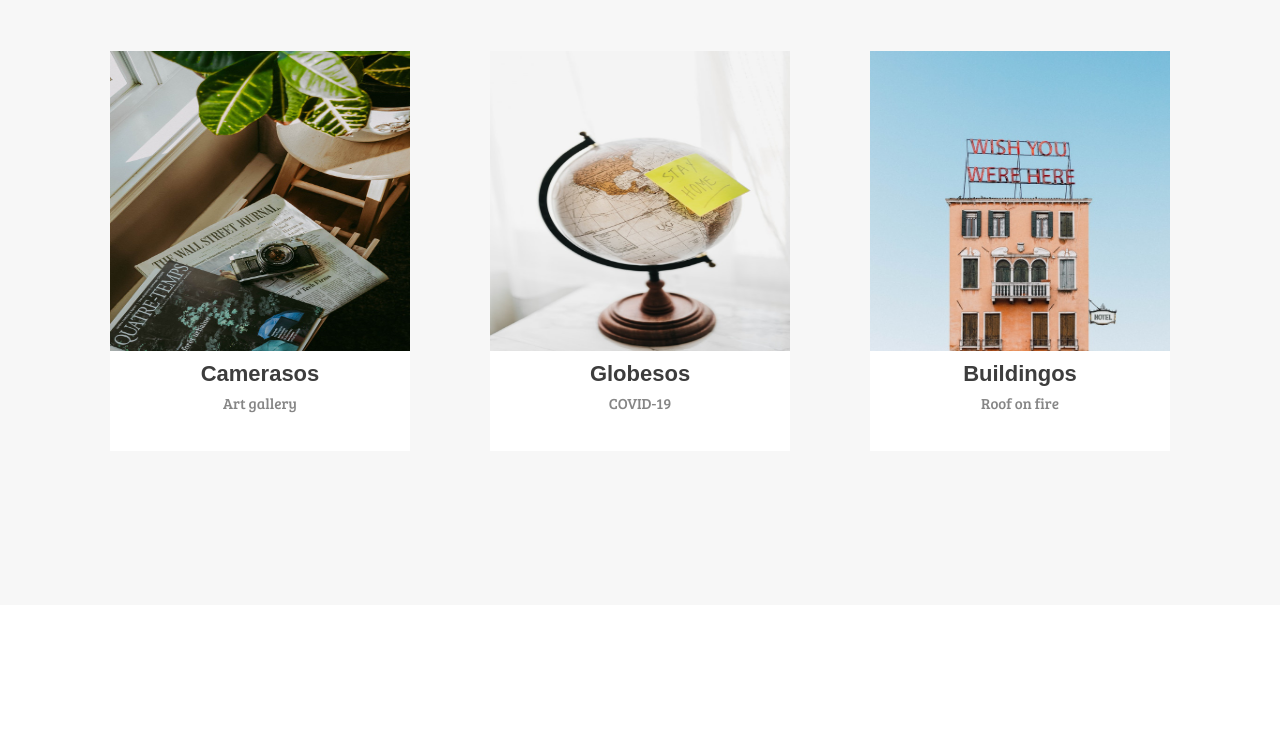
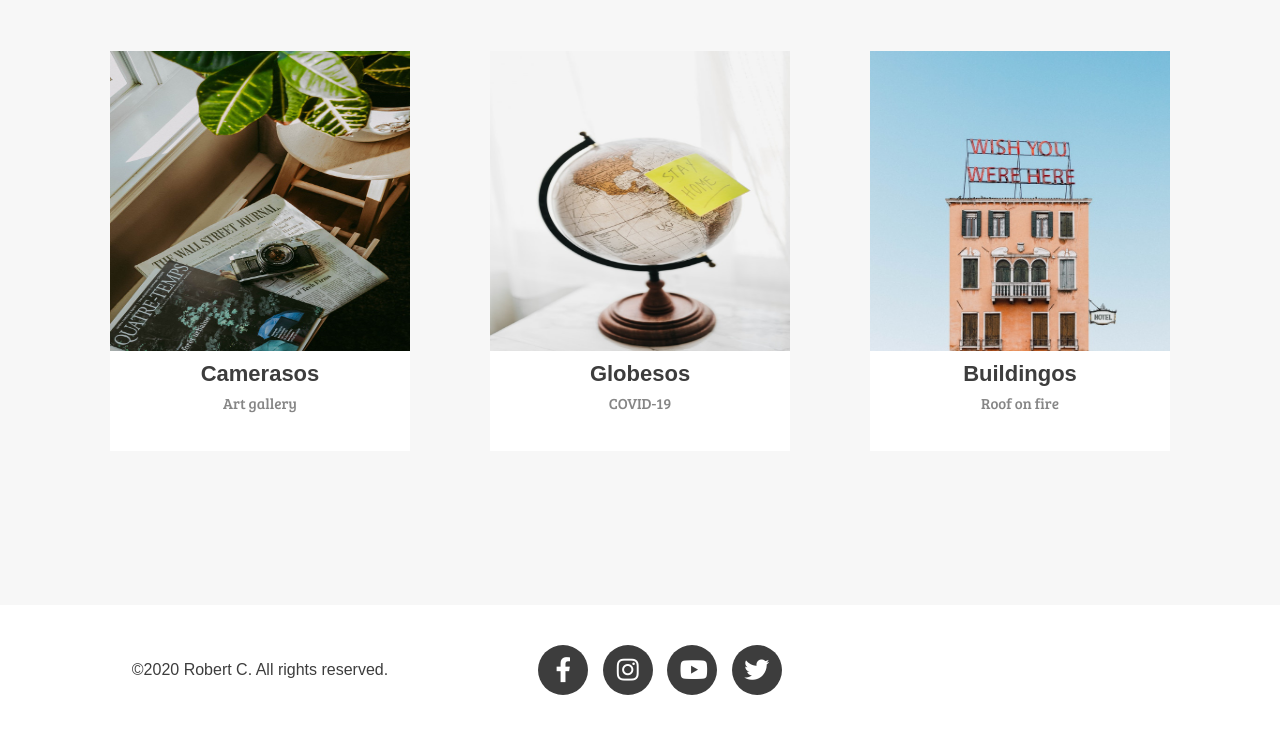
Before and after one commit to RobertCiechowski/zadanie-1-golden, a website: page index.html in a window 1280 px wide. Shown: the part 1964-2697 px from the top of the page. Before the commit the page ends 2569 px from the top, so only its background shows below. Drawn offline with Linux system fonts and the light colour scheme; a web font is replaced by a local one.

Commit message:
Add footer - html code and css styles

```diff
--- a/index.html
+++ b/index.html
@@ -131,7 +131,24 @@
                 </div>
             </div>
         </section>
+<!-- FOOTER -->
         <footer>
+            <div class="container">
+                <div class="row">
+                    <div class="col-4">
+                        <p>&copy;2020 Robert C. All rights reserved.</p>
+                    </div>
+                    <div class="col-4">
+                        <ul>
+                            <li><a href="#"><i class="fab fa-facebook-f"></i></a></li>
+                            <li><a href="#"><i class="fab fa-instagram"></i></a></li>
+                            <li><a href="#"><i class="fab fa-youtube"></i></a></li>
+                            <li><a href="#"><i class="fab fa-twitter pr-2"></i></a></li>
+                        </ul>
+                    </div>
+                    <div class="col-4"></div>
+                </div>
+            </div>
         </footer>
     </body>
 </html>
--- a/sass/style.scss
+++ b/sass/style.scss
@@ -69,6 +69,16 @@ section {
     padding: 5px 0 0 0;
 }
 
+ul {
+    margin: 0;
+    list-style-type: none;
+    display: inline-block;
+}
+
+li {
+    display: inline-block;
+}
+
 /* ====== Splash ====== */
 
 .splash {
@@ -123,14 +133,10 @@ section {
 }
 
 .navigation ul {
-    margin: 0;
-    list-style-type: none;
-    display: inline-block;
     width: 80%;
 }
 
 .navigation li {
-    display: inline-block;
     padding-right: 20px;
     color: #FFFFFF;
     font-size: 16px;
@@ -174,6 +180,13 @@ section {
     border-radius: 50%;
 }
 
+.services i:hover {
+    color: #FFFFFF;
+    box-shadow: 0 0 20px #FED136;
+    background-color: #FED136;
+    transition: 0.6s;
+}
+
 /* ====== Section - PORTFOLIO ====== */
 
 .portfolio {
@@ -199,3 +212,34 @@ section {
     left: 40px;
     padding: 10px 0 0 0;
 }
+
+.box-text:hover {
+    box-shadow: 0 0 20px #FED136;
+    background-color: #FED136;
+    transition: 0.6s;
+}
+
+/* ====== FOOTER ====== */
+
+footer {
+    color: #3D3D3D;
+    margin: 40px 5px 40px 5px;
+}
+
+footer i {
+    margin: 0 5px 0 5px;
+    padding: 12.5px;
+    color: #FFFFFF;
+    font-size: 25px;
+    width: 50px;
+    height: 50px;
+    line-height: 50px;
+    background-color: #3D3D3D;
+    border-radius: 50%;
+}
+
+footer i:hover {
+    box-shadow: 0 0 20px #FED136;
+    background-color: #FED136;
+    transition: 0.6s;
+}
```
Also changed, not shown: css/style.css, 1 other file.
